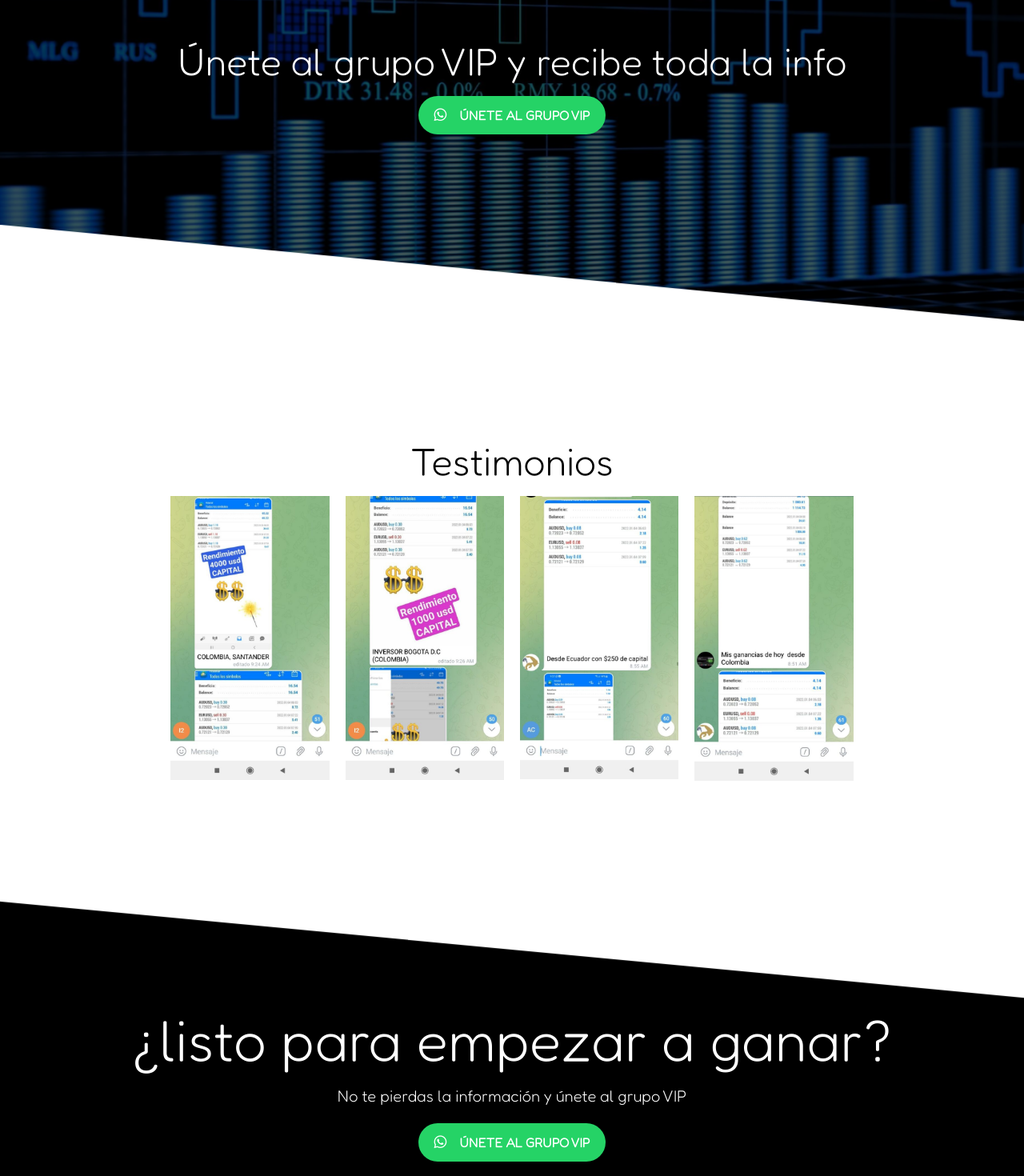
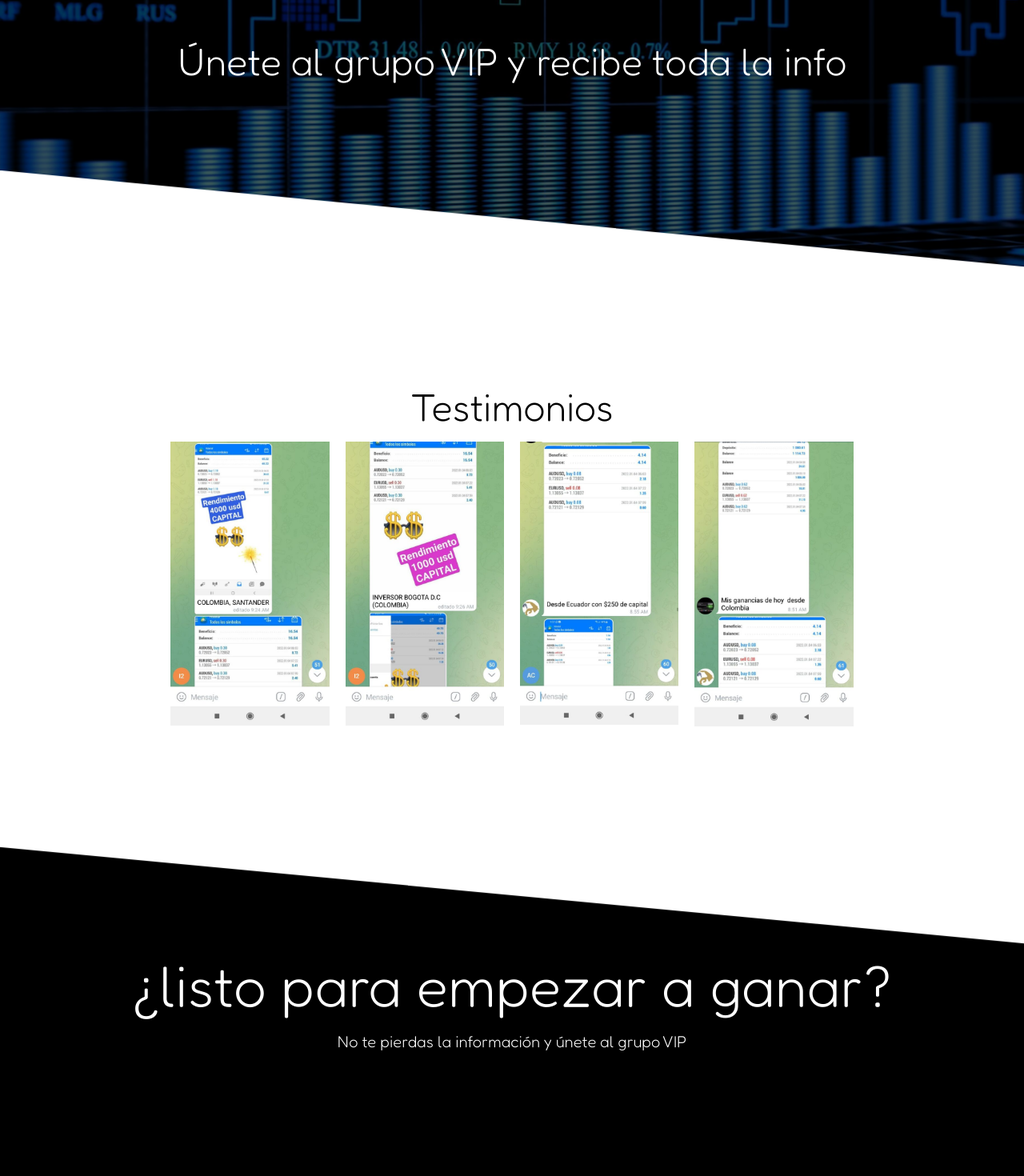
Before and after one commit to Lebim01/funnel-primecapital, a Next.js app: page / in a window 1280 px wide. Shown: the part 2240-3710 px from the top of the page at 80% size. Built offline with nearby package versions, Linux system fonts and the light colour scheme; grey boxes are pictures that could not be loaded.

Commit message:
custom whatsapp group

```diff
--- a/pages/[pid].js
+++ b/pages/[pid].js
@@ -65,7 +65,7 @@ export default function Home() {
             </Head>
             <Script src="https://kit.fontawesome.com/e2c8f51d15.js" crossOrigin="anonymous"></Script>
 
-            <Embudo />
+            <Embudo user={user} />
             <ContactBar {...user} />
         </div >
     )
--- a/src/components/embudo.js
+++ b/src/components/embudo.js
@@ -12,9 +12,9 @@ const ColumnItem = ({ title, description, icon }) => (
     </div>
 )
 
-const ButtonVIPGroup = () => (
+const ButtonVIPGroup = ({ href }) => (
     <a
-        href="https://chat.whatsapp.com/HpAypFkMprbJ1vWkcMlIab"
+        href={href}
         className='btn-whatsapp rounded-full px-5 py-3 font-bold flex gap-4 items-center hover:scale-110 hover:bg-green-700 hover:cursor-pointer transition-transform'
     >
         <i className="text-lg fa-brands fa-whatsapp"></i>
@@ -24,7 +24,7 @@ const ButtonVIPGroup = () => (
     </a>
 )
 
-const Embudo = () => {
+const Embudo = ({ user }) => {
     return (
         <>
             <div className='section-1 w-full px-auto pb-20 lg:pb-48 flex flex-col justify-center items-center text-white relative'>
@@ -78,7 +78,7 @@ const Embudo = () => {
                 <div className='w-full flex flex-col items-center py-36 gap-5 my-24'>
                     <iframe className="md:h-[600px] md:w-4/6 w-5/6 h-[320px]" frameBorder="0" allowFullScreen="1" allow="accelerometer; autoplay; clipboard-write; encrypted-media; gyroscope; picture-in-picture" title="YouTube video player" width="640" height="360" src="https://www.youtube.com/embed/SJRUjm7Wm9A?controls=1&amp;rel=0&amp;playsinline=0&amp;modestbranding=0&amp;autoplay=0&amp;enablejsapi=1&amp;origin=https%3A%2F%2Fsistemaforexautomatico.com&amp;widgetid=1"></iframe>
                     <TitleSection>Únete al grupo VIP y recibe toda la info</TitleSection>
-                    <ButtonVIPGroup />
+                    {user && user.whatsapp_group && <ButtonVIPGroup href={user.whatsapp_group} />}
                 </div>
                 <div className="elementor-shape elementor-shape-bottom" data-negative="false">
                     <svg xmlns="http://www.w3.org/2000/svg" viewBox="0 0 1000 100" preserveAspectRatio="none">
@@ -108,7 +108,7 @@ const Embudo = () => {
                 <div className='w-full flex flex-col items-center py-36 gap-5'>
                     <BigTitleSection>¿listo para empezar a ganar?</BigTitleSection>
                     <SubtitleSection>No te pierdas la información y únete al grupo VIP</SubtitleSection>
-                    <ButtonVIPGroup />
+                    {user && user.whatsapp_group && <ButtonVIPGroup href={user.whatsapp_group} />}
                 </div>
             </div>
         </>
```
